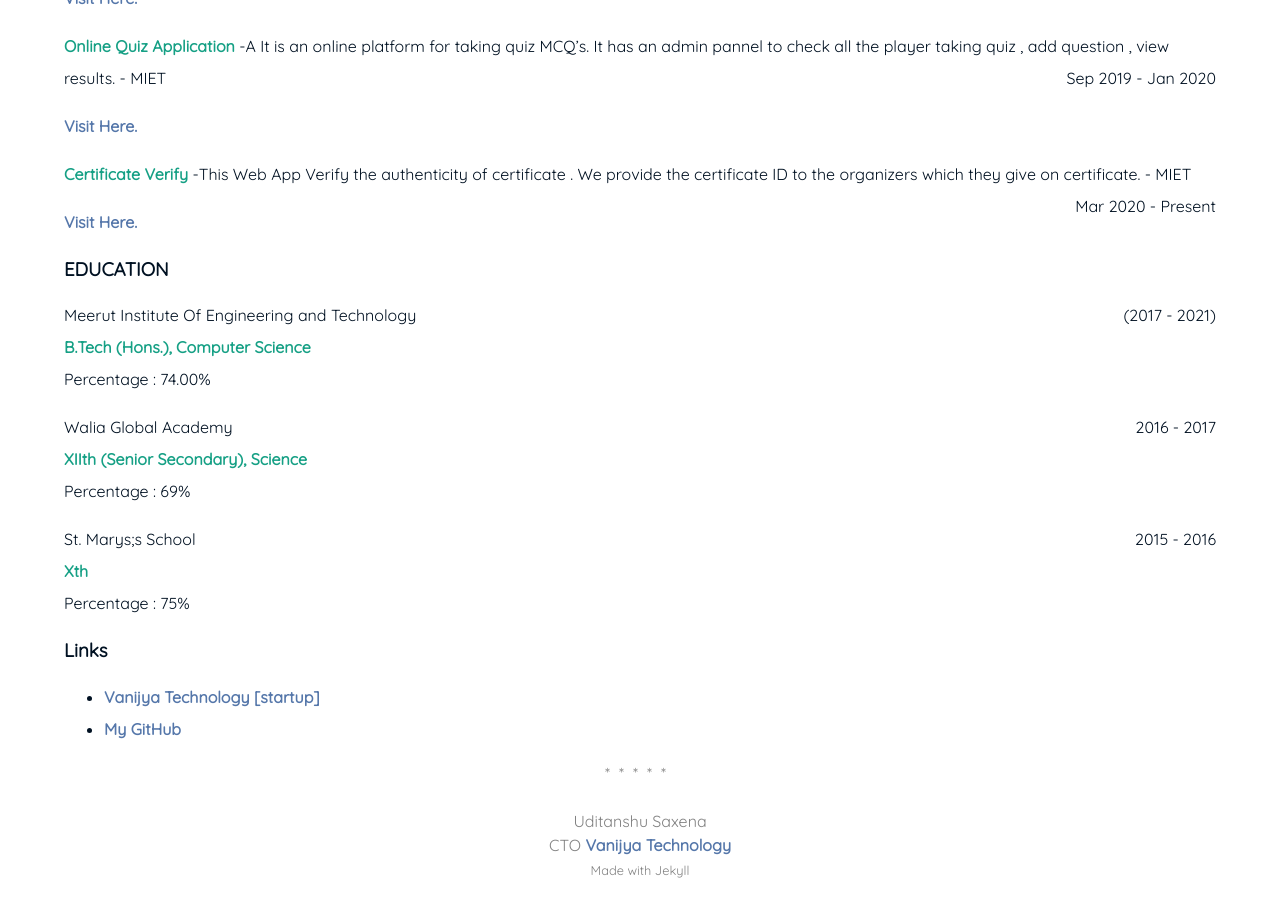
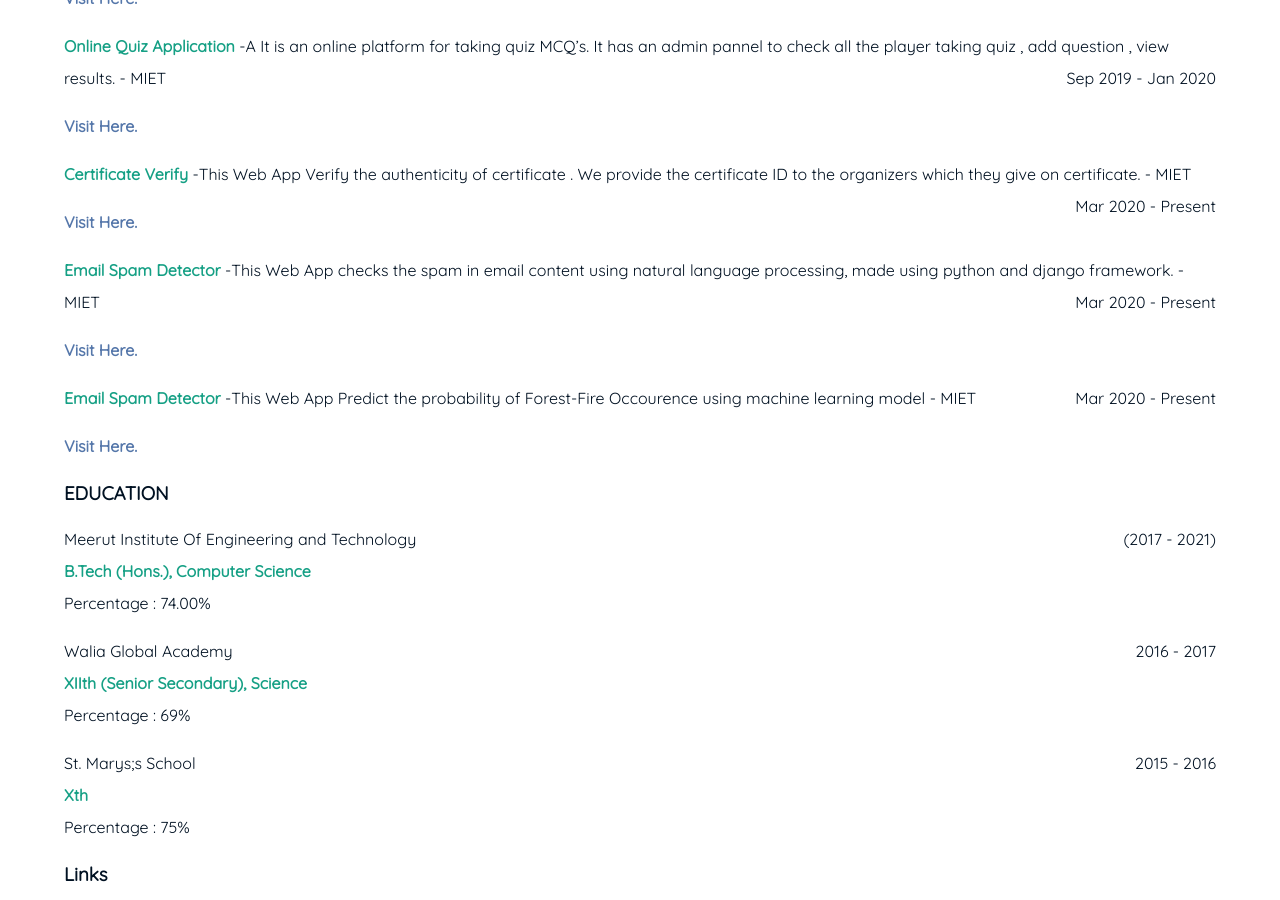
Before and after one commit to saxenaudit/resume, a Jekyll site: the page built from resume.md, in a window 1280 px wide and 900 px high, scrolled down 785 px. Built offline with Jekyll 4.4.1, drawn with Linux system fonts in a browser that asks for light colours.

Commit message:
added nlp spam filter app, fire predict app

```diff
--- a/resume.md
+++ b/resume.md
@@ -23,11 +23,17 @@ note , encrypt his note with private passkey - MIET <span style="float: right; "
 <p><a href="https://v-card.netlify.com/" target="_blank">Visit Here.</a></p>
 
 **Online Quiz Application** -A It is an online platform for taking quiz MCQ's. It has an admin pannel to check all the player taking quiz , add question , view results. - MIET <span style="float: right; ">Sep 2019 - Jan 2020</span><b>
-<p><a href="https://php-quiz.000webhostapp.com" target="_blank">Visit Here.</a></p>
+<p><a href="https://quizup.vanijya.tech" target="_blank">Visit Here.</a></p>
 
 **Certificate Verify** -This Web App Verify the authenticity of certificate . We provide the certificate
 ID to the organizers which they give on certificate. - MIET <span style="float: right; ">Mar 2020 - Present</span><b>
-<p><a href="https://verifycert.netlify.app">Visit Here.</a></p>
+<p><a href="https://certiverifier.vanijya.tech">Visit Here.</a></p>
+
+**Email Spam Detector** -This Web App checks the spam in email content using natural language processing, made using python and django framework. - MIET <span style="float: right; ">Mar 2020 - Present</span><b>
+<p><a href="https://spamfilterappv1.herokuapp.com/">Visit Here.</a></p>
+
+**Email Spam Detector** -This Web App Predict the probability of Forest-Fire Occourence using machine learning model - MIET <span style="float: right; ">Mar 2020 - Present</span><b>
+<p><a href="https://forestfirepredictv1.herokuapp.com/">Visit Here.</a></p>
 
 
 ### EDUCATION
```
